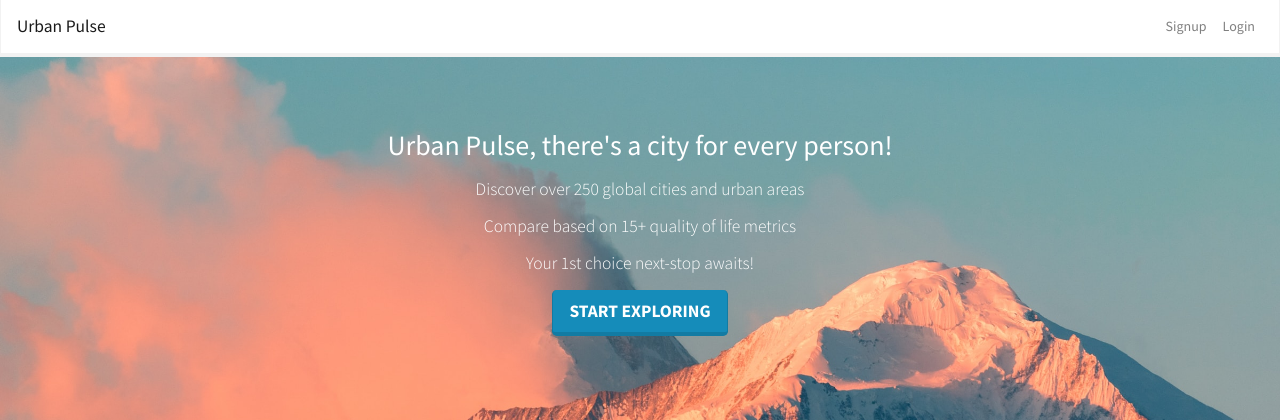
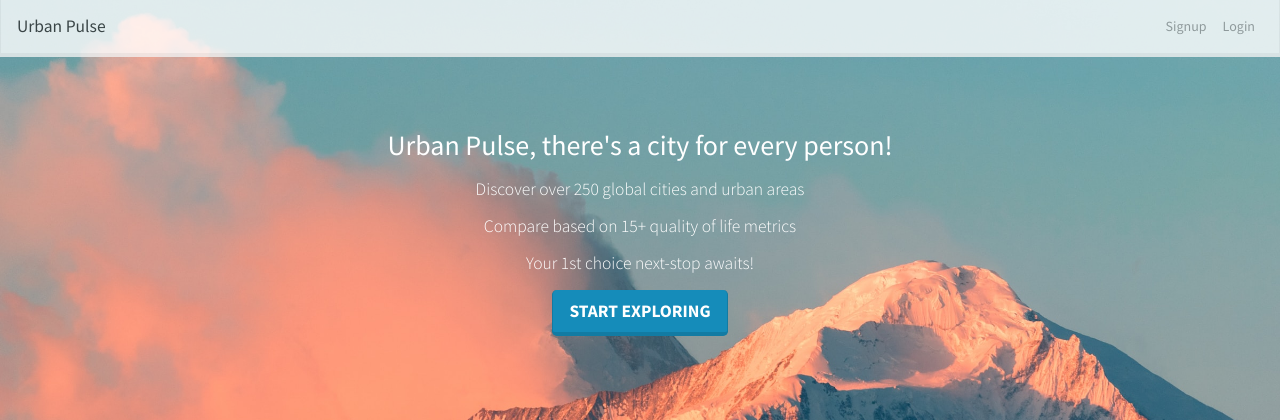
Before and after one commit to srinipandiyan/Capstone-Urban-Pulse, a Flask app: page / in a window 1280 px wide. Shown: the top 420 px of the page. Run offline with Flask 3, Linux system fonts and the light colour scheme; some libraries are stand-ins or nearby versions.

Commit message:
reorganized files

```diff
--- a/app.py
+++ b/app.py
@@ -46,14 +46,16 @@ def add_user_to_g():
         g.user = None
 
     #list of routes excluded from authentication protocol
-    excluded_routes = ['/', '/login', '/signup', '/static/photos/favicon.png', '/static/home.css', '/static/photos/mountain.jpg', '/static/login.css', '/static/signup.css',]
+    excluded_routes = ['/', '/login', '/signup']
 
-    #verify current route and check if in excluded routes list
-    if request.path in excluded_routes:
-        return
-    elif not g.user:
-        flash("Access unauthorized.", "danger")
-        return redirect("/login")
+    #verify route does not start with '/static'
+    if not request.path.startswith('/static'):
+        #verify current route and check if in excluded routes list
+        if request.path in excluded_routes:
+            return
+        elif not g.user:
+            flash("Access unauthorized.", "danger")
+            return redirect("/login")
 
 
 def do_login(user):
@@ -322,7 +324,7 @@ def get_city_salaries(ua_id):
 def search_page():
     """Search page of Urban Pulse"""
     #render search page
-    return render_template('search.html')
+    return render_template('city/search.html')
 
 
 @app.route("/search/<string:city>", methods=['GET'])
--- /dev/null
+++ b/static/css/base.css
@@ -0,0 +1,20 @@
+#nav-container {
+    opacity: 0.8;
+}
+
+.navbar-brand {
+    opacity: 0.9;
+}
+
+.nav-item {
+    opacity: 0.9;
+}
+
+.nav-link {
+    opacity: 0.9;
+}
+
+#alert-container {
+    max-width: 480px;
+    opacity: 0.8;
+}
--- a/static/comparison.css
+++ b/static/css/comparison.css
@@ -1,5 +1,5 @@
 body {
-    background-image: url(photos/arch.jpg);
+    background-image: url(../img/arch.jpg);
     background-size: cover;
 
 }
--- a/static/home.css
+++ b/static/css/home.css
@@ -1,5 +1,5 @@
 body {
-    background-image: url(photos/mountain.jpg);
+    background-image: url(../img/mountain.jpg);
     background-size: cover;
     color: white;
 }
--- a/static/search.css
+++ b/static/css/search.css
@@ -5,7 +5,7 @@
 }
 
 body {
-  background-image: url(photos/nasa.jpg);
+  background-image: url(../img/nasa.jpg);
   background-size: cover;
 }
 
--- a/templates/base.html
+++ b/templates/base.html
@@ -6,11 +6,12 @@
   <meta http-equiv="X-UA-Compatible" content="ie=edge">
   <title>{% block title %} Urban Pulse {% endblock %} </title>
   <link rel="stylesheet" href="https://stackpath.bootstrapcdn.com/bootswatch/4.1.3/lumen/bootstrap.css">
-  <link rel="shortcut icon" href="/static/photos/favicon.png">
+  <link rel="shortcut icon" href="/static/img/favicon.png">
+  <link rel="stylesheet" href="{{ url_for('static', filename='css/base.css') }}">
   {% block stylesheets %}
   {% endblock %}
   <script src="https://code.jquery.com/jquery-3.6.0.min.js"></script>
-  <script  src="{{ url_for('static', filename='base.js') }}"></script>
+  <script  src="{{ url_for('static', filename='js/base.js') }}"></script>
 </head>
 <body>
 <!---->
@@ -31,7 +32,7 @@
 </nav>
 
 {% for category, message in get_flashed_messages(with_categories=True) %}
-  <div class="container text-center mt-4" style="max-width: 480px;">
+  <div id="alert-container" class="container text-center mt-4">
     <div class="alert alert-{{ category }}">
       {{ message }}
     </div>
--- a/templates/city/comparison.html
+++ b/templates/city/comparison.html
@@ -4,7 +4,7 @@
 
 {% block body_class %}onboarding{% endblock %}
 
-{% block stylesheets %} <link rel="stylesheet" href="{{ url_for('static', filename='comparison.css') }}"> {% endblock %}
+{% block stylesheets %} <link rel="stylesheet" href="{{ url_for('static', filename='css/comparison.css') }}"> {% endblock %}
 
 {% block content %}
 
@@ -72,7 +72,7 @@
                 <b>{{ base_data.teleport_city_score | int }}</b> points.
             </p>
 
-            <p> The difference in scores between these areas is
+            <p> The difference in scores between these cities is
                 <b>{{ ( data.teleport_city_score | int - base_data.teleport_city_score | int ) }}</b> points.
             </p>
         {% endif %}
@@ -80,6 +80,6 @@
     </div>
 </div>
 
-<script  src="{{ url_for('static', filename='comparison.js') }}"></script>
+<script  src="{{ url_for('static', filename='js/comparison.js') }}"></script>
 
 {% endblock %}
--- a/templates/search.html
+++ b/templates/city/search.html
@@ -1,7 +1,7 @@
 {% extends 'base.html' %}
 
 {% block stylesheets %}
-  <link rel="stylesheet" href="{{ url_for('static', filename='search.css') }}">
+  <link rel="stylesheet" href="{{ url_for('static', filename='css/search.css') }}">
 {% endblock %}
 
 {% block content %}
@@ -15,6 +15,6 @@
   </div>
 </div>
 
-<script  src="{{ url_for('static', filename='search.js') }}"></script>
+<script  src="{{ url_for('static', filename='js/search.js') }}"></script>
 
 {% endblock %}
--- a/templates/home.html
+++ b/templates/home.html
@@ -1,6 +1,6 @@
 {% extends 'base.html' %}
 
-{% block stylesheets %}<link rel="stylesheet" href="{{ url_for('static', filename='home.css') }}">{% endblock %}
+{% block stylesheets %}<link rel="stylesheet" href="{{ url_for('static', filename='css/home.css') }}">{% endblock %}
 
 {% block content %}
 <div class="container">
--- a/templates/user/login.html
+++ b/templates/user/login.html
@@ -2,7 +2,7 @@
 
 {% block body_class %}onboarding{% endblock %}
 
-{% block stylesheets %}<link rel="stylesheet" href="{{ url_for('static', filename='login.css') }}">{% endblock %}
+{% block stylesheets %}<link rel="stylesheet" href="{{ url_for('static', filename='css/login.css') }}">{% endblock %}
 
 {% block content %}
 
```
Also changed, not shown: static/css/login.css (added), static/img/arch.jpg (renamed from static/photos/arch.jpg), static/img/favicon.png (renamed from static/photos/favicon.png), static/img/mountain.jpg (renamed from static/photos/mountain.jpg), static/img/nasa.jpg (renamed from static/photos/nasa.jpg), static/js/base.js (renamed from static/base.js), static/js/comparison.js (renamed from static/comparison.js), static/js/search.js (renamed from static/search.js).
